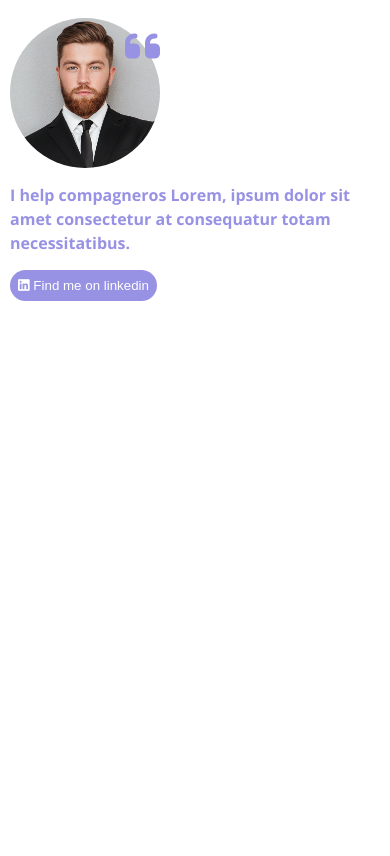
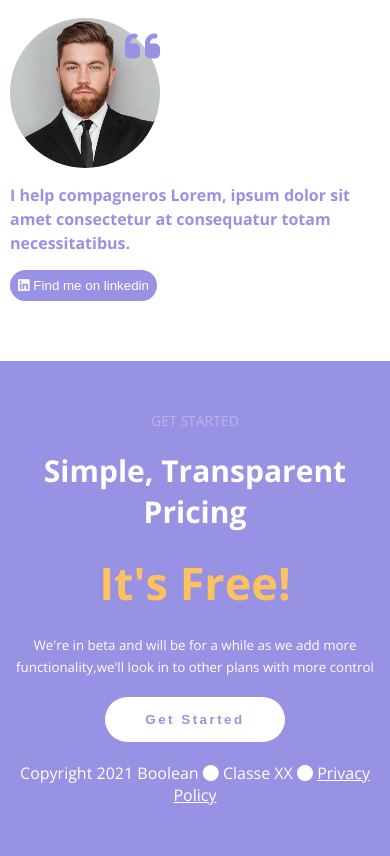
Before and after one commit to DamianoSpampinato/htmlcss-responsive-layout, a plain HTML site: page index.html in a window 390 px wide. Shown: the part 8491-9347 px from the top of the page. Before the commit the page ends 8852 px from the top, so only its background shows below. Drawn offline with nearby package versions, Linux system fonts and the light colour scheme.

Commit message:
feat:add section get started+ responsive

```diff
--- a/index.html
+++ b/index.html
@@ -201,7 +201,21 @@
                 </div>
             </div>
         </section>
-    </main>
+        <section id="get-started">
+            <div class="container-smaller">
+                <div class="uppercase">get started</div>
+                <h1>Simple, Transparent Pricing</h1>
+                <div class="price">It's Free!</div>
+                <small>We're in beta and will be for a while as we add more functionality,we'll look in to other plans with more control</small>
+                <div class="btn-container">
+                    <button class="btn-bigger btn-white">Get Started</button>
+                </div>
+                <div class="rights">Copyright 2021 Boolean <i class="fa-solid fa-circle"></i> Classe XX <i class="fa-solid fa-circle"></i> <a href="#">Privacy Policy</a>
+
+                </div>
+            </div>
+            </section>
+        </main>
     <footer></footer>
 </body>
 </html>
--- a/style.css
+++ b/style.css
@@ -7,7 +7,7 @@
     box-sizing: border-box;
 }
 
-ul{
+header ul{
     list-style: none;
 }
 
@@ -266,6 +266,31 @@ header ul{
     font-weight: bold;
     line-height: 24px;
 }
+#get-started{
+    text-align: center;
+}
+#get-started .container-smaller > *{
+    margin: 20px 0;
+    color: #fff;
+}
+#get-started .uppercase{
+    font-size: 14px;
+    color: #b8b5ec;
+}
+#get-started h1{
+    font-size: 30px;
+}
+#get-started .price{
+    font-size: 45px;
+    font-weight: bold;
+    color: #fdc15f;
+}
+#get-started button {
+    color: #9792e4;
+}
+#get-started .rights a{
+    color: #fff;
+}
 
 /* -------
     SECTION
@@ -275,10 +300,13 @@ header ul{
     padding-bottom: 2rem;
 }
 #testimonials{
-    padding: 40px 0;
+    padding: 2.5rem 0;
 }
 #benefits{
-    padding: 70px 0;
+    padding: 4.375rem 0;
+}
+#get-started{
+    padding: 1.25rem 0;
 }
 /* ---------
   CONTAINERS
@@ -294,6 +322,10 @@ header ul{
 
 .container-small{
     max-width: 900px;
+    margin: 0 auto;
+}
+.container-smaller{
+    max-width: 600px;
     margin: 0 auto;
 }
 
@@ -340,7 +372,12 @@ button{
     letter-spacing: 2.5px;
     font-weight: bold;
 }
-
+.btn-bigger{
+    padding: 15px 40px;
+    border: none;
+    letter-spacing: 2.5px;
+    font-weight: bold;
+}
 .btn-white{
     background-color: #fff;
 }
@@ -412,6 +449,9 @@ section:nth-child(even){
     #about-us .container-medium{
         padding: 60px 10px;
     }
+    #get-started .container-smaller{
+        padding: 10px 0;
+    }
 }
 
 @media screen and (max-width: 768px) {
```
